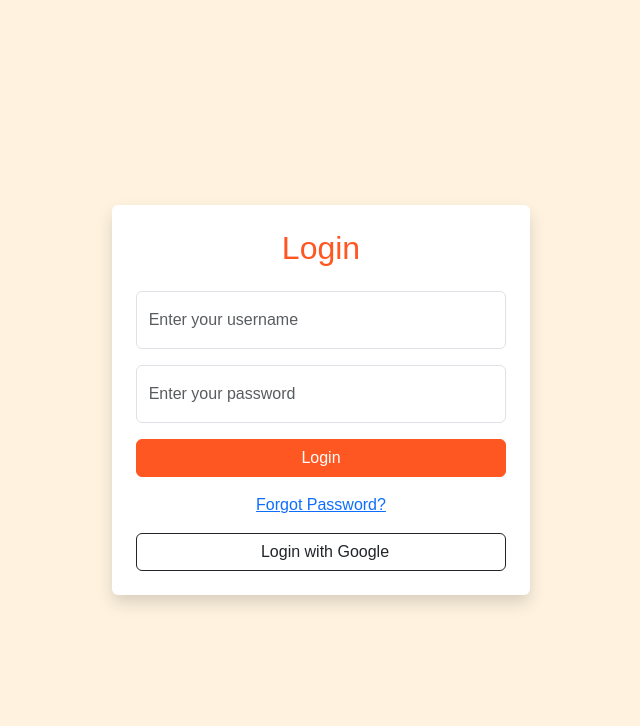
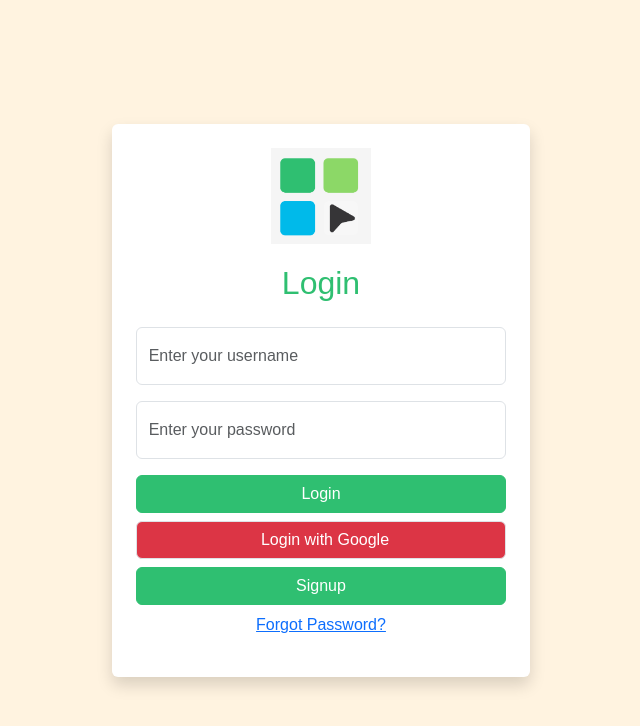
Before and after one commit to faizi-7/weekify, a React (Vite) app in the folder client/: page / in a window 1280 px wide. Shown: the top 726 px of the page, without its empty margins (319-959 px from the left). Built offline with nearby package versions, Linux system fonts and the light colour scheme.

Commit message:
1. Added Logo File 2. Setup new color-pallete 3. Made design more sleek

```diff
--- a/client/src/custom.css
+++ b/client/src/custom.css
@@ -1,17 +1,17 @@
 
 .text-primary-custom {
-  color: #FF5722;
+  color: #2fbf71;
 }
 
 .btn-primary-custom {
-  background-color: #FF5722 !important;
-  border-color: #FF5722 !important;
+  background-color: #2fbf71 !important;
+  border-color: #2fbf71 !important;
   color: #ffffff !important;
 }
 
 .btn-primary-custom:hover {
-  background-color: #E64A19;
-  border-color: #E64A19;
+  background-color: #8cd867;
+  border-color: #8cd867;
 }
 
 .bg-custom {
@@ -25,8 +25,19 @@
 }
 
 .form-control-custom:focus {
-  border-color: #FF5722;
+  border-color: #2fbf71;
   box-shadow: 0 0 5px rgba(255, 87, 34, 0.5);
+}
+
+/* Logo Styling */
+.logo-container {
+  text-align: center;
+  margin-bottom: 20px;
+}
+
+.logo-img {
+  max-width: 100px;
+  height: auto;
 }
 
 .screen-container {
@@ -38,7 +49,7 @@
 
 .screen-header {
   text-align: center;
-  margin-bottom: 20px;
+  margin-bottom: 10px;
 }
 
 .alert-custom {
--- a/client/src/screens/EnterAgeScreen.tsx
+++ b/client/src/screens/EnterAgeScreen.tsx
@@ -2,6 +2,7 @@ import React, { useState } from 'react';
 import { Button, Form, Container, Row, Col, Alert } from 'react-bootstrap';
 import { useNavigate } from 'react-router-dom';
 import '../custom.css';
+import logo from './../assets/weekify.png'
 
 function EnterAgeScreen() {
   const [age, setAge] = useState<string | number>('');
@@ -27,6 +28,10 @@ function EnterAgeScreen() {
     <Container fluid className="d-flex align-items-center justify-content-center vh-100 bg-custom">
       <Row className="w-100 justify-content-center">
         <Col xs={12} sm={8} md={6} lg={4} className="screen-container">
+
+        <div className="logo-container">
+            <img src={logo} alt="Logo" className="logo-img" />
+          </div>
           <h2 className="screen-header text-primary-custom">Enter Your Age</h2>
 
           {errorMessage && (
--- a/client/src/screens/LoginScreen.tsx
+++ b/client/src/screens/LoginScreen.tsx
@@ -2,6 +2,7 @@ import React, { useState } from 'react';
 import { Button, Form, Container, Row, Col, Alert } from 'react-bootstrap';
 import { useNavigate } from 'react-router-dom';
 import '../custom.css';
+import logo from './../assets/weekify.png'
 
 function LoginScreen() {
   const [username, setUsername] = useState<string>('');
@@ -31,6 +32,9 @@ function LoginScreen() {
     <Container fluid className="d-flex align-items-center justify-content-center vh-100 bg-custom">
       <Row className="w-100 justify-content-center">
         <Col xs={12} sm={8} md={6} lg={4} className="p-4 shadow rounded bg-white">
+        <div className="logo-container">
+            <img src={logo} alt="Logo" className="logo-img" />
+          </div>
           <h2 className="text-center mb-4 text-primary-custom">Login</h2>
 
           {errorMessage && (
@@ -60,16 +64,21 @@ function LoginScreen() {
               />
             </Form.Group>
 
-            <Button variant="primary-custom" className="w-100 mb-3" onClick={handleLogin}>
+            <Button variant="primary-custom" className="w-100 mb-2" onClick={handleLogin}>
               Login
+            </Button>
+
+            <Button className="w-100 mb-2 bg-danger text-white border">
+              <i className="fab fa-google me-2"></i> Login with Google
+            </Button>
+
+            <Button variant="primary-custom" className="w-100 mb-2" onClick={handleLogin}>
+              Signup
             </Button>
           </Form>
 
           <div className="text-center">
             <a href="#" className="d-block mb-3">Forgot Password?</a>
-            <Button variant="outline-dark" className="w-100">
-              <i className="fab fa-google me-2"></i> Login with Google
-            </Button>
           </div>
         </Col>
       </Row>
```
Also changed, not shown: client/src/assets/weekify.png (added).
